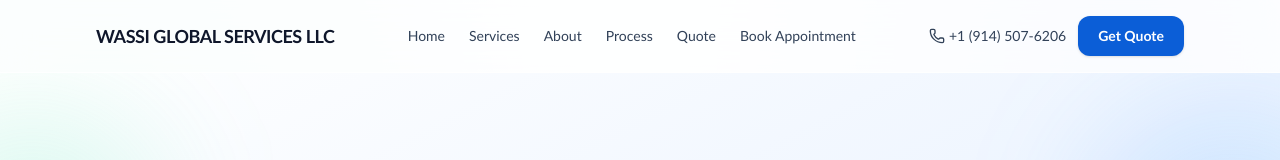
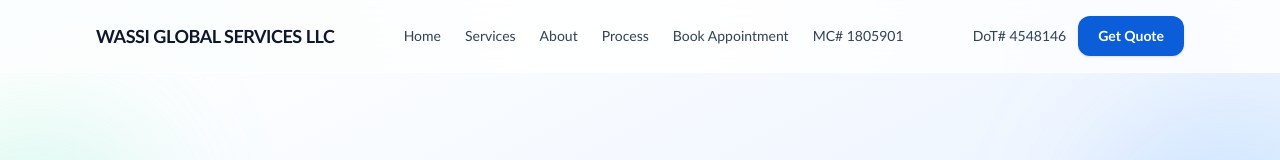
Before and after one commit to hub17/nextmove, a Next.js app: page / in a window 1280 px wide. Shown: the top 160 px of the page. Built offline with nearby package versions, Linux system fonts and the light colour scheme.

Commit message:
Added MC and Dot numbers

```diff
--- a/src/components/layout/Header.tsx
+++ b/src/components/layout/Header.tsx
@@ -1,7 +1,7 @@
 "use client";
 
 import { useState } from "react";
-import { Menu, X, Phone } from "lucide-react";
+import { Menu, X } from "lucide-react";
 import { mainNav, siteContact } from "@/content/site";
 
 export function Header() {
@@ -24,16 +24,11 @@ export function Header() {
               {link.label}
             </a>
           ))}
+          <span className="text-sm font-medium text-slate-700">MC# 1805901</span>
         </nav>
 
         <div className="hidden items-center gap-3 lg:flex">
-          <a
-            href={siteContact.phoneHref}
-            className="inline-flex items-center gap-1 text-sm font-medium text-slate-700 transition-colors hover:text-[var(--brand)]"
-          >
-            <Phone className="h-4 w-4" aria-hidden="true" />
-            {siteContact.phoneDisplay}
-          </a>
+          <span className="text-sm font-medium text-slate-700">DoT# 4548146</span>
           <a
             href="#quote"
             className="ring-brand inline-flex items-center justify-center rounded-xl bg-[var(--brand)] px-5 py-2.5 text-sm font-semibold text-white shadow-sm transition-all duration-200 hover:-translate-y-0.5 hover:bg-[var(--brand-strong)]"
@@ -68,12 +63,14 @@ export function Header() {
               </li>
             ))}
             <li>
-              <a
-                href={siteContact.phoneHref}
-                className="block rounded-md px-2 py-2 text-sm font-medium text-slate-700 hover:bg-slate-50"
-              >
-                {siteContact.phoneDisplay}
-              </a>
+              <span className="block rounded-md px-2 py-2 text-sm font-medium text-slate-700">
+                MC# 1805901
+              </span>
+            </li>
+            <li>
+              <span className="block rounded-md px-2 py-2 text-sm font-medium text-slate-700">
+                DoT# 4548146
+              </span>
             </li>
           </ul>
         </nav>
--- a/src/content/site.ts
+++ b/src/content/site.ts
@@ -25,7 +25,6 @@ export const mainNav: NavLink[] = [
   { label: "Services", href: "#services" },
   { label: "About", href: "#about" },
   { label: "Process", href: "#process" },
-  { label: "Quote", href: "#quote" },
   { label: "Book Appointment", href: "#appointment" },
 ];
 
```
